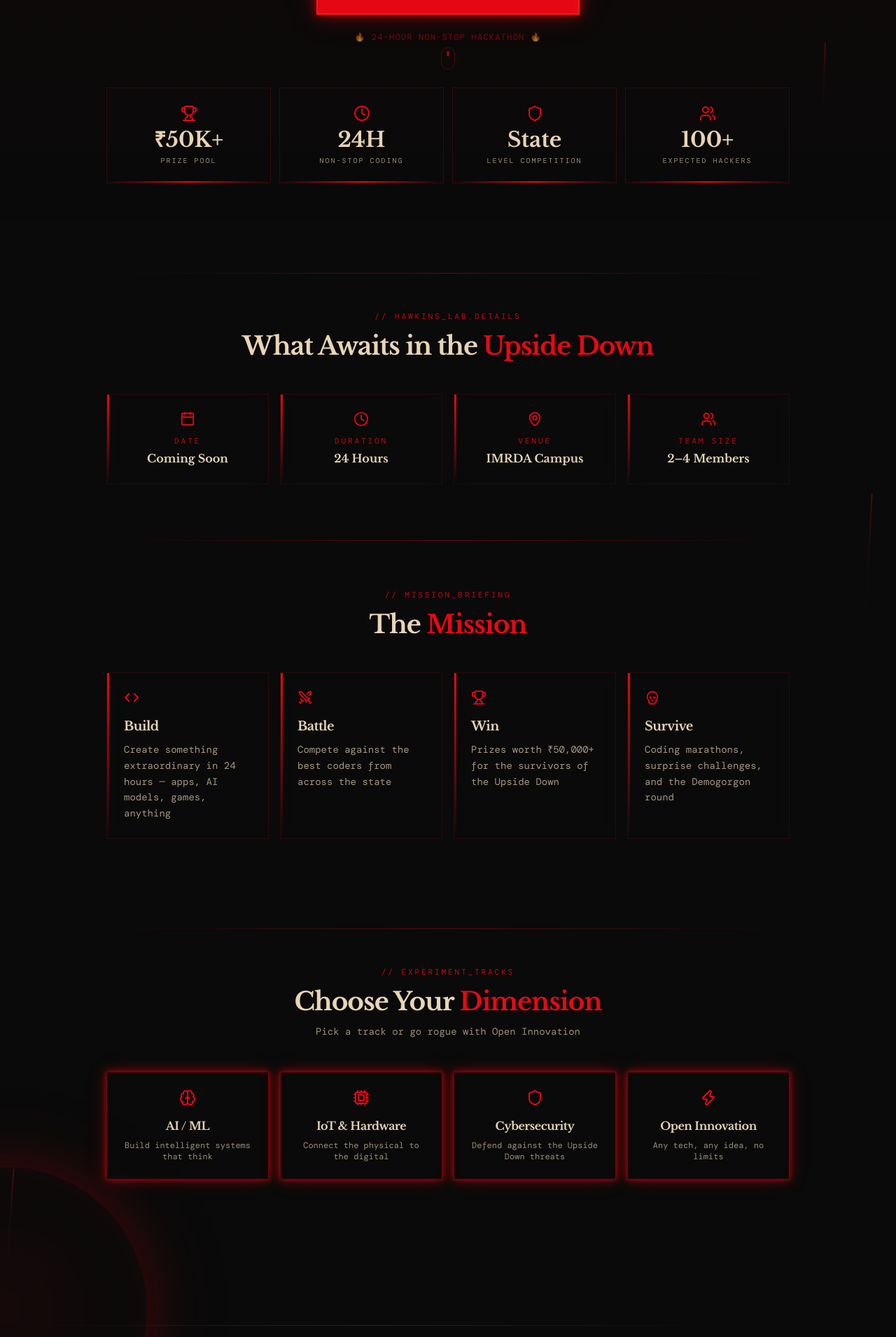
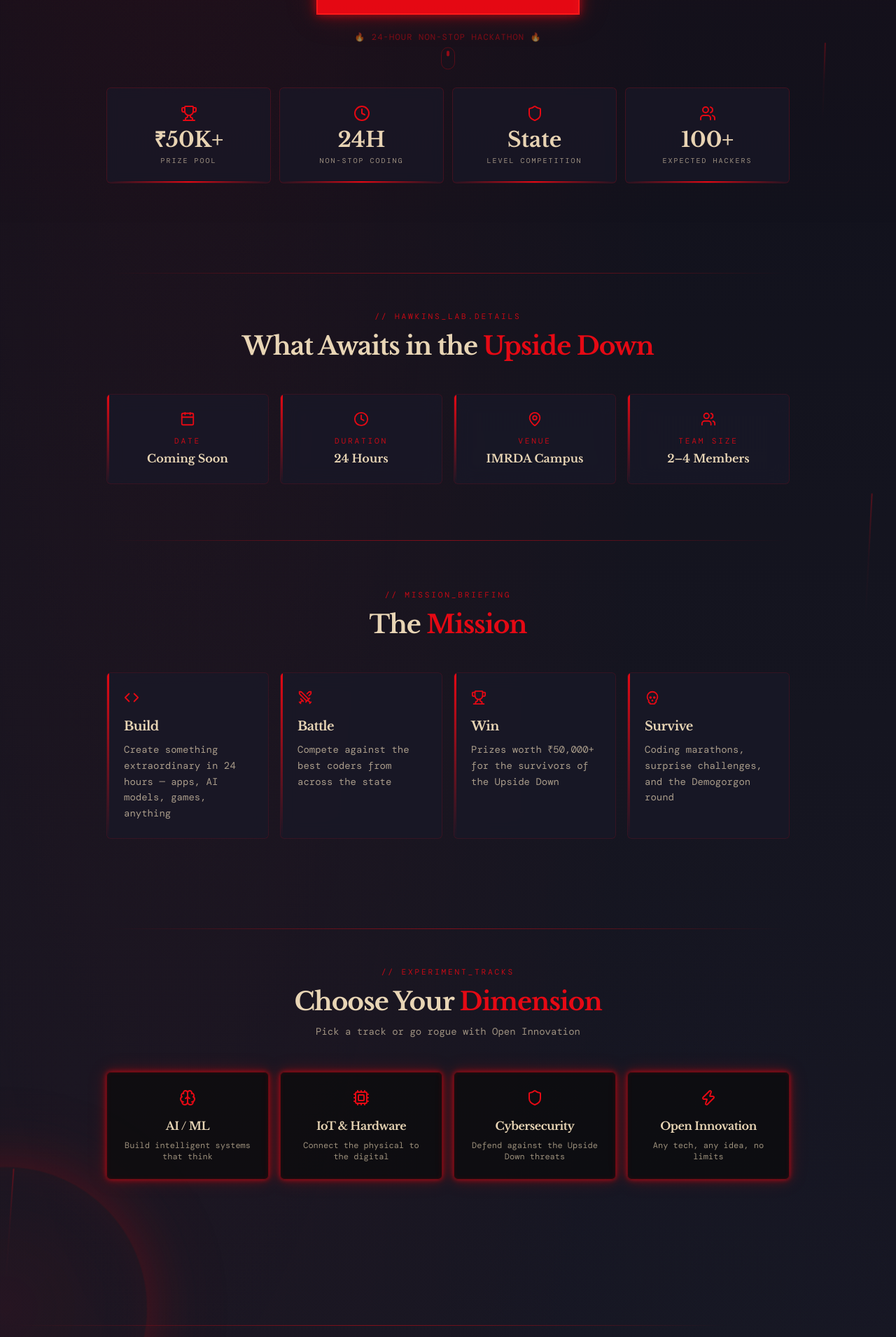
Before and after one commit to chiragbehere/ai-student-chapters-website, a React (Vite) app: page /code-carnival in a window 1280 px wide. Shown: the part 969-2880 px from the top of the page at 70% size. Built offline with nearby package versions, Linux system fonts and the light colour scheme; a web font is replaced by a local one.

Commit message:
style: lighten background and smooth Code Carnival theme

```diff
--- a/src/pages/CodeCarnival.css
+++ b/src/pages/CodeCarnival.css
@@ -11,19 +11,24 @@
   --st-red: #e50914;
   --st-red-bright: #ff1a1a;
   --st-red-dark: #8b0000;
-  --st-dark: #0a0a0a;
-  --st-darker: #050505;
+  --st-dark: #151520;
+  --st-darker: #0e0e18;
   --st-cream: #e8d5b5;
   --st-amber: #f5a623;
   --st-blue: #1a3a5c;
   --st-gold: #ffd700;
 
   background: var(--st-dark);
+  background-image:
+    radial-gradient(ellipse at 20% 0%, rgba(229, 9, 20, 0.06) 0%, transparent 50%),
+    radial-gradient(ellipse at 80% 100%, rgba(26, 58, 92, 0.08) 0%, transparent 50%),
+    linear-gradient(180deg, var(--st-darker) 0%, var(--st-dark) 30%, #1a1a28 70%, var(--st-darker) 100%);
   color: var(--st-cream);
   min-height: 100vh;
   overflow-x: hidden;
   position: relative;
   font-family: 'DM Mono', monospace;
+  scroll-behavior: smooth;
 }
 
 /* ── VHS Scan-line overlay ──────────────────────────── */
@@ -35,8 +40,8 @@
     0deg,
     transparent,
     transparent 2px,
-    rgba(0, 0, 0, 0.08) 2px,
-    rgba(0, 0, 0, 0.08) 4px
+    rgba(0, 0, 0, 0.04) 2px,
+    rgba(0, 0, 0, 0.04) 4px
   );
   pointer-events: none;
   z-index: 100;
@@ -154,6 +159,14 @@
 .st-neon-border {
   border: 1px solid rgba(229, 9, 20, 0.4);
   animation: st-neon-pulse 3s ease-in-out infinite;
+  transition: transform 0.4s ease, background 0.4s ease, border-color 0.4s ease, box-shadow 0.4s ease;
+  border-radius: 6px;
+}
+
+.st-neon-border:hover {
+  transform: translateY(-2px);
+  background: rgba(30, 30, 50, 0.8) !important;
+  border-color: rgba(229, 9, 20, 0.6);
 }
 
 .st-gold-glow {
@@ -317,23 +330,26 @@
   letter-spacing: 0.3em;
   text-transform: uppercase;
   font-size: 0.85rem;
-  opacity: 0.6;
+  opacity: 0.75;
 }
 
 /* ── Info cards ─────────────────────────────────────── */
 .st-card {
-  background: rgba(10, 10, 10, 0.8);
-  backdrop-filter: blur(10px);
+  background: rgba(25, 25, 40, 0.7);
+  backdrop-filter: blur(12px);
   border: 1px solid rgba(229, 9, 20, 0.15);
+  border-radius: 6px;
   padding: 1.5rem;
   position: relative;
   overflow: hidden;
-  transition: border-color 0.3s, box-shadow 0.3s;
+  transition: border-color 0.4s ease, box-shadow 0.4s ease, transform 0.4s ease, background 0.4s ease;
 }
 
 .st-card:hover {
   border-color: rgba(229, 9, 20, 0.4);
-  box-shadow: 0 0 20px rgba(229, 9, 20, 0.1);
+  box-shadow: 0 0 25px rgba(229, 9, 20, 0.1), 0 4px 20px rgba(0,0,0,0.3);
+  transform: translateY(-2px);
+  background: rgba(30, 30, 50, 0.8);
 }
 
 .st-card::before {
@@ -348,8 +364,9 @@
 
 /* ── Classified / Lab file card ─────────────────────── */
 .st-classified {
-  background: rgba(10, 10, 10, 0.9);
+  background: rgba(20, 20, 35, 0.85);
   border: 1px solid rgba(229, 9, 20, 0.2);
+  border-radius: 6px;
   position: relative;
   overflow: hidden;
 }
@@ -443,7 +460,9 @@
   background: linear-gradient(
     to right,
     transparent,
-    rgba(229, 9, 20, 0.4),
+    rgba(229, 9, 20, 0.3),
+    rgba(229, 9, 20, 0.5),
+    rgba(229, 9, 20, 0.3),
     transparent
   );
   margin: 3rem 0;
@@ -566,8 +585,17 @@
   text-align: center;
   padding: 1.5rem 1rem;
   border: 1px solid rgba(229, 9, 20, 0.2);
-  background: rgba(10, 10, 10, 0.6);
+  background: rgba(25, 25, 40, 0.7);
+  backdrop-filter: blur(8px);
   position: relative;
+  border-radius: 6px;
+  transition: transform 0.4s ease, background 0.4s ease, border-color 0.4s ease;
+}
+
+.st-stat-box:hover {
+  transform: translateY(-2px);
+  background: rgba(30, 30, 50, 0.8);
+  border-color: rgba(229, 9, 20, 0.4);
 }
 
 .st-stat-box::after {
```
